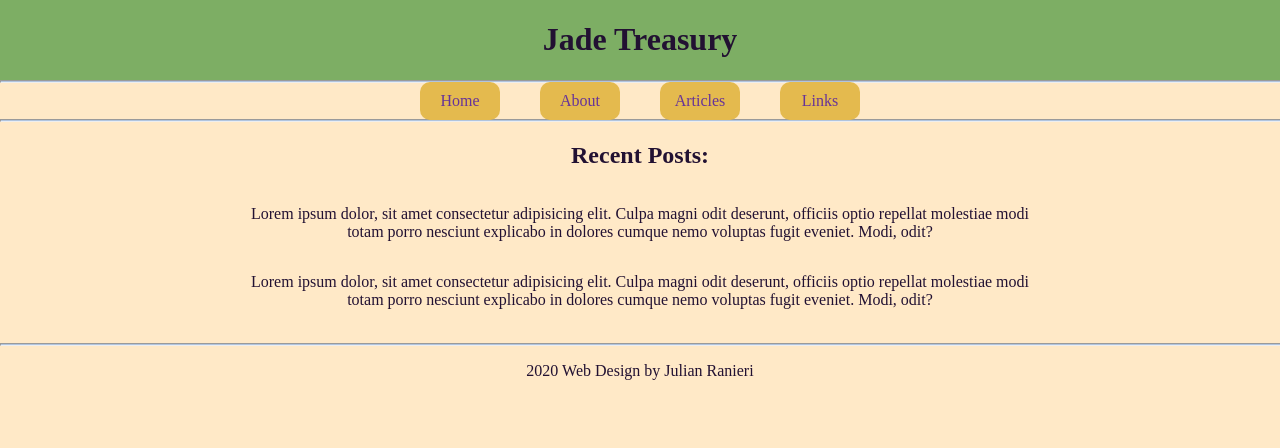
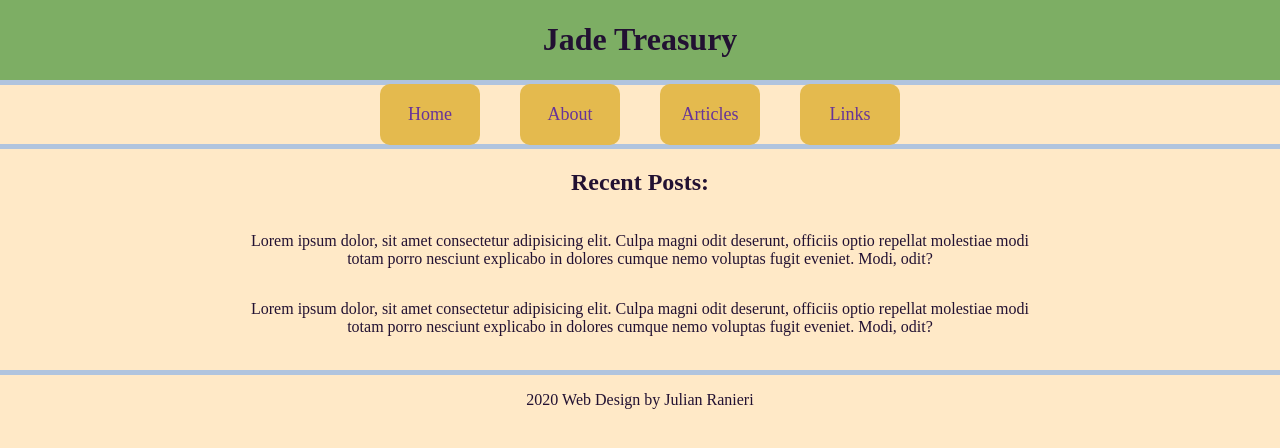
Before and after one commit to royalsaltmerchant/jadetreasury, a Jekyll site: the page built from index.html, in a window 1280 px wide. Shown: the top 448 px of the page. Built offline with Jekyll 4.4.1, drawn with Linux system fonts in a browser that asks for light colours; some web fonts are replaced.

Commit message:
bigger buttons

```diff
--- a/assets/mainstyle.css
+++ b/assets/mainstyle.css
@@ -8,10 +8,11 @@ body {
 }
 
 hr {
+    border: none;
     background-color: lightsteelblue;
     margin: 0;
     width: 100%;
-    height: 1px;
+    height: 5px;
 }
 
 .header {
@@ -42,7 +43,8 @@ a {
     background-color: rgb(228, 186, 78);
     width:60px;
     border-radius: 10px;
-    padding: 10px;
+    padding: 20px;
+    font-size: 18px;
 }
 
 .nav-item-special {
@@ -50,7 +52,8 @@ a {
     background-color: rgb(228, 186, 78);
     width:60px;
     border-radius: 10px;
-    padding: 10px;
+    padding: 20px;
+    font-size: 18px;
 }
 
 .dropdown {
```
